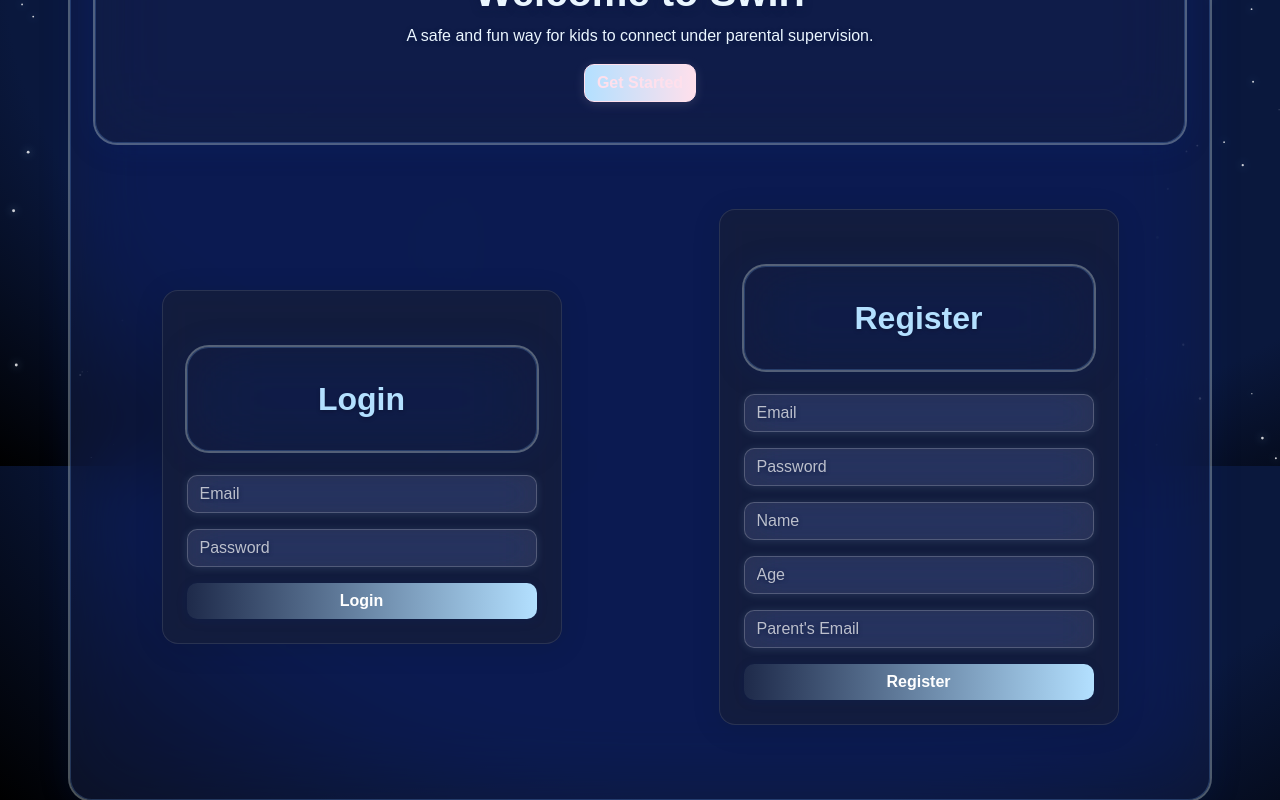
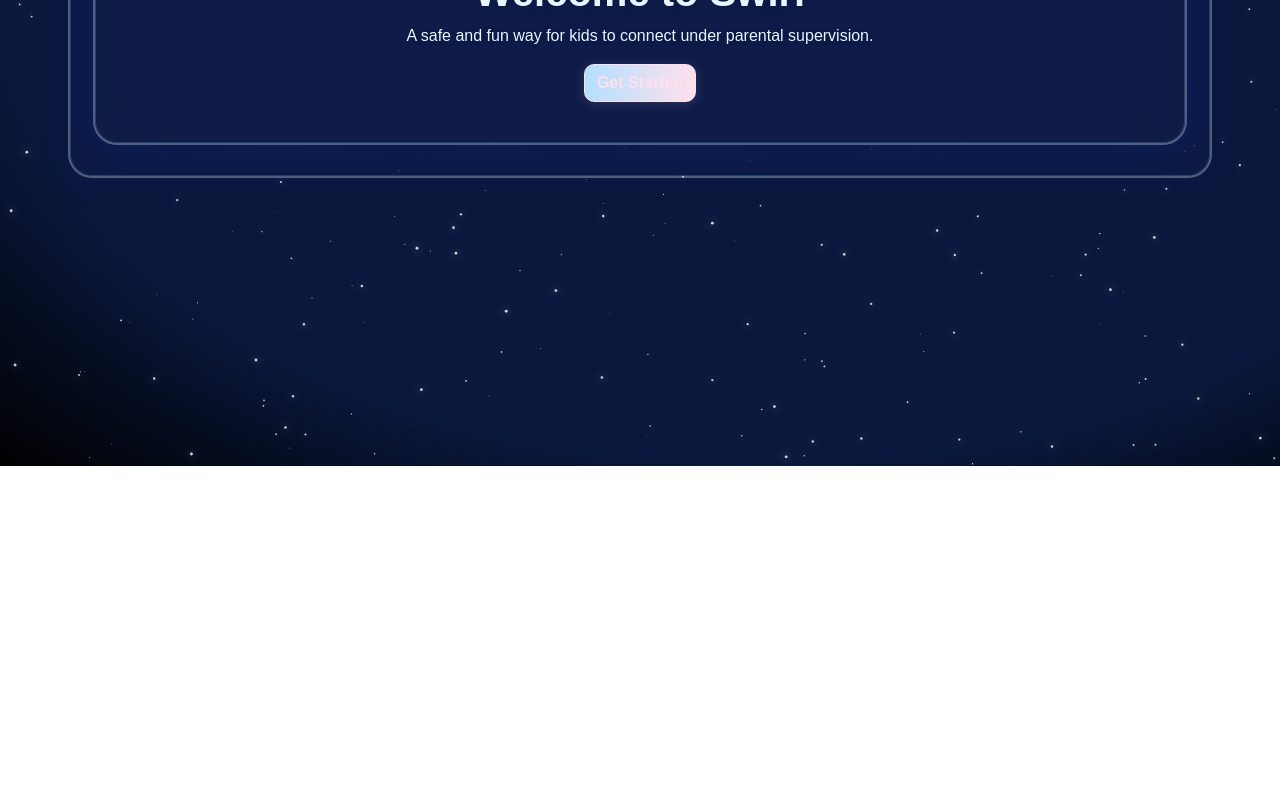
Before and after one commit to kartikg000/swirls-social, a React (Create React App) app in the folder frontend/: page / in a window 1280 px wide. Shown: the part 334-1134 px from the top of the page. After the commit the page ends 800 px from the top, so only its background shows below. Built offline with nearby package versions, Linux system fonts and the light colour scheme.

Commit message:
Fixed home page routing to prevent duplicate login/register forms

```diff
--- a/frontend/src/App.js
+++ b/frontend/src/App.js
@@ -71,18 +71,9 @@ function Navbar({ user, setUser }) {
 }
 
 function HomeWithAuth({ user, setUser, onLogin, onRegisterComplete }) {
-    // Show homepage, login, and register on the homepage
     return (
         <div className="container" style={{ marginTop: 40 }}>
             <Homepage />
-            <div className="row mt-4">
-                <div className="col-md-6">
-                    <Login onLogin={onLogin} />
-                </div>
-                <div className="col-md-6">
-                    <Register onComplete={onRegisterComplete} />
-                </div>
-            </div>
         </div>
     );
 }
```
